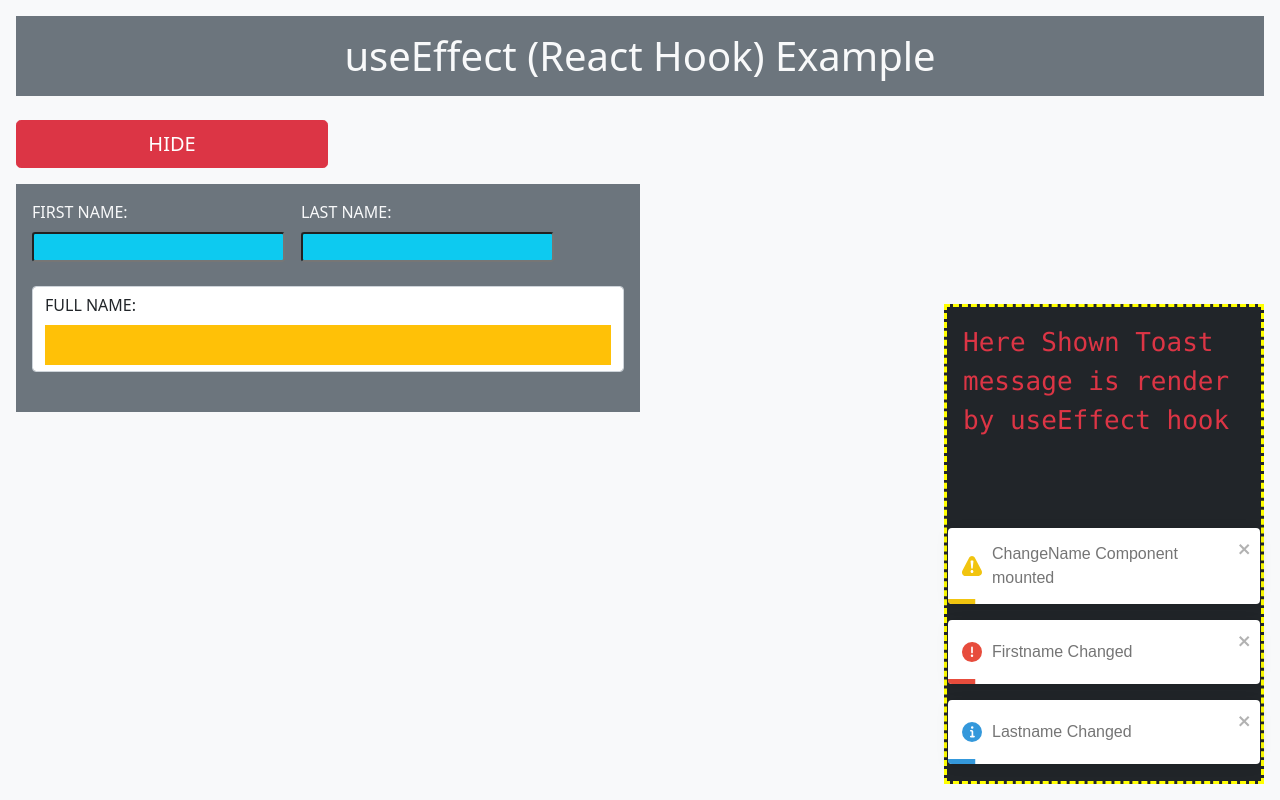
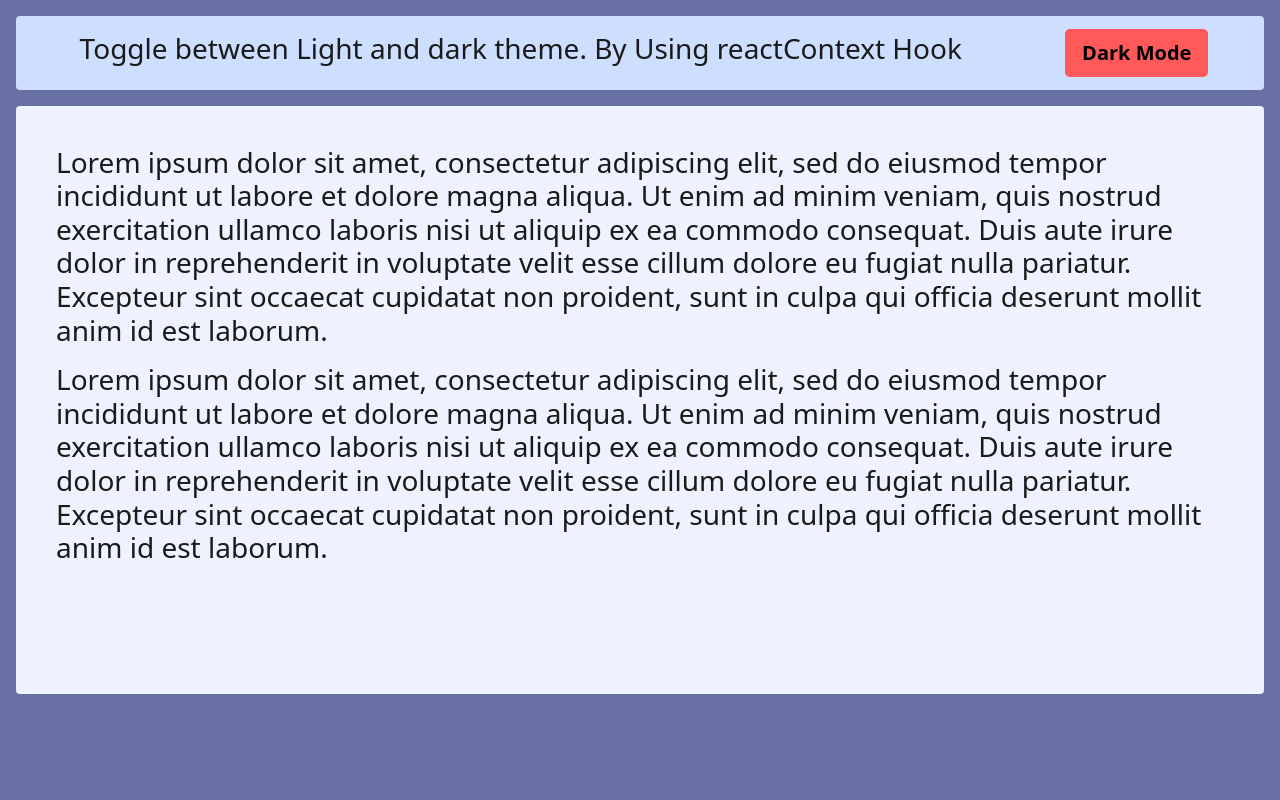
Before and after one commit to soumya-ranjan-000/React-training, a React (Create React App) app in the folder demo-app/: page / in a window 1280 px wide. Built offline with nearby package versions, Linux system fonts and the light colour scheme.

Commit message:
24-12-2021 useContext hook

```diff
--- /dev/null
+++ b/demo-app/src/React Hooks/useContextHook/App.js
@@ -0,0 +1,11 @@
+import Layout from "./Layout";
+import Toolbar from "./Toolbar";
+import ContentFrame from "./ContentFrame";
+
+const App = () => {
+  return(<Layout>
+      <Toolbar/>
+      <ContentFrame/>
+  </Layout>);
+}
+export default App;
--- /dev/null
+++ b/demo-app/src/React Hooks/useContextHook/ContentFrame.jsx
@@ -0,0 +1,25 @@
+import {useContext} from "react";
+import {ThemeContext} from "./Layout";
+
+const ContentFrame = () => {
+    const {theme} = useContext(ThemeContext);
+    return <div className="d-flex justify-content-around h-75 my-3 rounded-2 p-3" style={{backgroundColor: theme.backgroundBody}}>
+        <div className="p-3 m-2 h3 fw-light">
+            <p>
+                Lorem ipsum dolor sit amet, consectetur adipiscing elit, sed do eiusmod tempor incididunt ut labore et
+                dolore magna aliqua. Ut enim ad minim veniam, quis nostrud exercitation ullamco laboris nisi ut aliquip
+                ex ea commodo consequat. Duis aute irure dolor in reprehenderit in voluptate velit esse cillum dolore eu
+                fugiat nulla pariatur. Excepteur sint occaecat cupidatat non proident, sunt in culpa qui officia
+                deserunt mollit anim id est laborum.
+            </p>
+            <p>
+                Lorem ipsum dolor sit amet, consectetur adipiscing elit, sed do eiusmod tempor incididunt ut labore et
+                dolore magna aliqua. Ut enim ad minim veniam, quis nostrud exercitation ullamco laboris nisi ut aliquip
+                ex ea commodo consequat. Duis aute irure dolor in reprehenderit in voluptate velit esse cillum dolore eu
+                fugiat nulla pariatur. Excepteur sint occaecat cupidatat non proident, sunt in culpa qui officia
+                deserunt mollit anim id est laborum.
+            </p>
+        </div>
+    </div>;
+}
+export default ContentFrame;
--- /dev/null
+++ b/demo-app/src/React Hooks/useContextHook/Layout.jsx
@@ -0,0 +1,38 @@
+import {useState} from "react";
+import React from "react";
+const theme={
+  theme1:{
+    backgroundContainer:"#676FA3",
+    backgroundBody:"#EEF2FF",
+    backgroundNavbar:"#CDDEFF",
+    fontColor:"#191A19",
+    buttonColor:"#000",
+    buttonBackground:"#FF5959"
+  },
+  theme2:{
+    backgroundContainer:"#577BC1",
+    backgroundBody:"#344CB7",
+    backgroundNavbar:"#000957",
+    fontColor:"#EBE645",
+    buttonColor:"#000957",
+    buttonBackground:"#EBE645"
+}
+};
+export const ThemeContext=React.createContext({});
+const Layout = (props) => {
+  const [toggleBtn,setToggleBtn]=useState(true);
+  const toggleTheme=()=>{
+    setToggleBtn(!toggleBtn);
+  }
+
+  return <section className={"vh-100 container-fluid p-2 px-3"}
+  style={toggleBtn?{backgroundColor:theme.theme1.backgroundContainer,
+    color:theme.theme1.fontColor}:{backgroundColor:theme.theme2.backgroundContainer,
+    color:theme.theme2.fontColor}}
+  >
+    <ThemeContext.Provider value={toggleBtn ? {theme:theme.theme1,mode:toggleBtn,toggleTheme}:{theme:theme.theme2,toggleTheme}}>
+      {props.children}
+    </ThemeContext.Provider>
+  </section>
+}
+export default Layout;
--- /dev/null
+++ b/demo-app/src/React Hooks/useContextHook/Toolbar.jsx
@@ -0,0 +1,15 @@
+import {useContext} from "react";
+import {ThemeContext} from "./Layout";
+
+const Toolbar = () => {
+    const {theme,mode,toggleTheme}=useContext(ThemeContext);
+    return <div className="rounded-2 sticky-top d-flex p-2 my-2 justify-content-around align-items-center"
+    style={{backgroundColor:theme.backgroundNavbar}}
+    >
+        <div className="p-2">
+            <p className="h3">Toggle between Light and dark theme. By Using reactContext Hook</p>
+        </div>
+        <button onClick={toggleTheme} className="fw-bold mr-auto ml-auto btn btn-lg"  style={{backgroundColor:theme.buttonBackground,color:theme.buttonColor}}> {mode?"Dark":"Light"} Mode </button>
+    </div>
+}
+export default Toolbar;
--- a/demo-app/src/React Hooks/useState_Hook/ChangeNameContainer.jsx
+++ b/demo-app/src/React Hooks/useState_Hook_and_useEffect_Hook/ChangeNameContainer.jsx
@@ -1,7 +1,7 @@
 import ChangeName from "./ChangeName";
 import {useState} from "react";
 
-const ChangeNameContainer = (props) => {
+const ChangeNameContainer = () => {
     let [visibility,setVisibility] =useState(true);
             function showBtnHandler() {
             setVisibility((prevVisibility)=>!prevVisibility);
--- a/demo-app/src/index.js
+++ b/demo-app/src/index.js
@@ -15,7 +15,8 @@ import "bootstrap/dist/css/bootstrap.css";
 // import App from "./TodoList_Flux/App";
 // import App from "./Formik_/App";
 // import App from "./ContextApiExample/App"
-import App from "./React Hooks/useState_Hook/App"
+// import App from "./React Hooks/useState_Hook_and_useEffect_Hook/App"
+import App from "./React Hooks/useContextHook/App"
 ReactDOM.render(
   <React.StrictMode>
     <Fragment>
```
Also changed, not shown: demo-app/src/React Hooks/useState_Hook_and_useEffect_Hook/App.js (renamed from demo-app/src/React Hooks/useState_Hook/App.js), demo-app/src/React Hooks/useState_Hook_and_useEffect_Hook/ChangeName.jsx (renamed from demo-app/src/React Hooks/useState_Hook/ChangeName.jsx).
